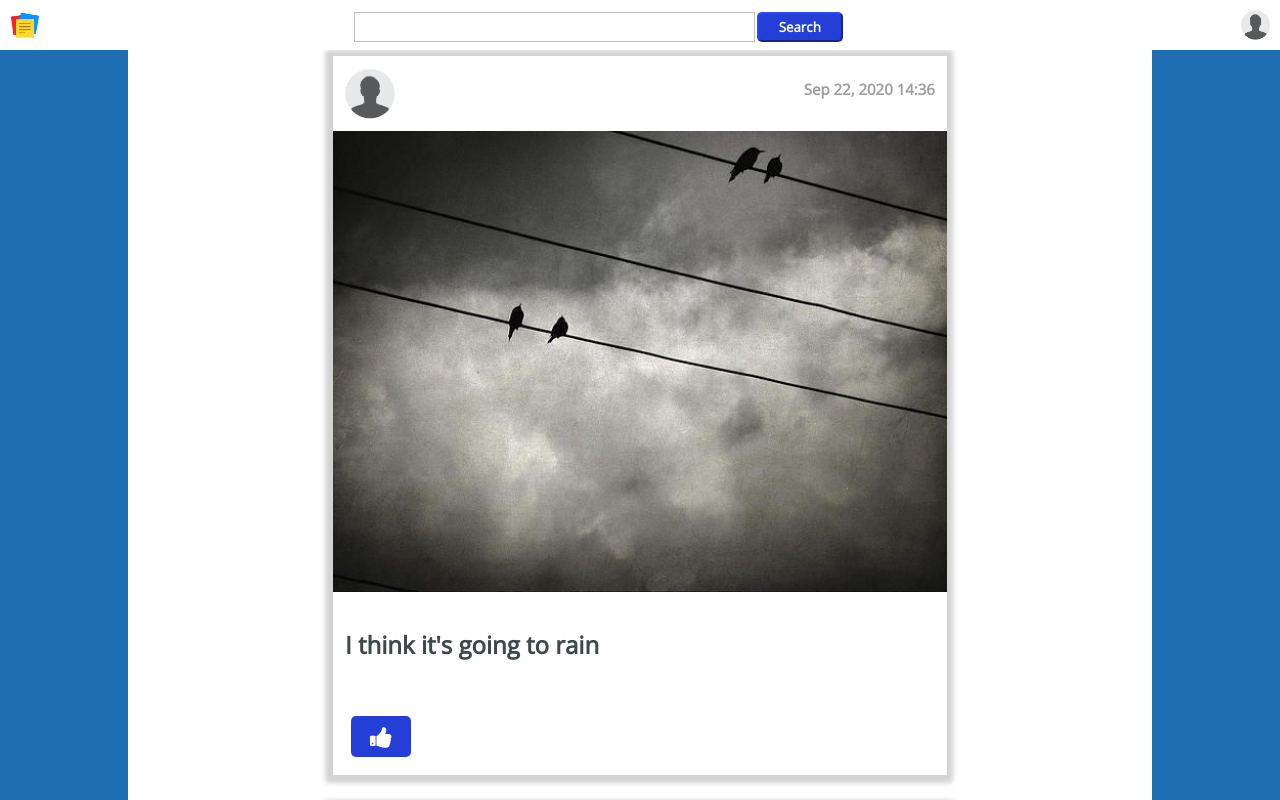
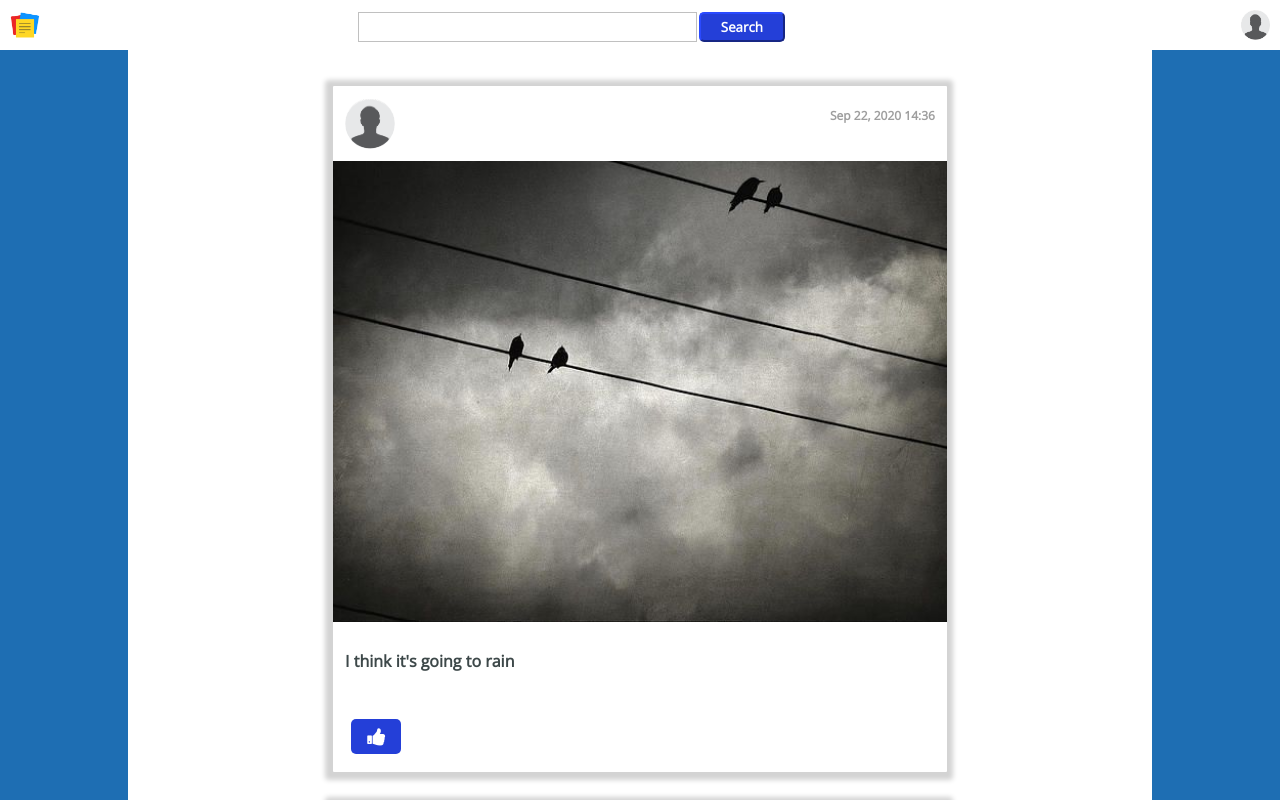
Before and after one commit to danverhans/WAD-2020-HW1, a plain HTML site: page index.html in a window 1280 px wide. Shown: the top 800 px of the page. Drawn offline with nearby package versions, Linux system fonts and the light colour scheme.

Commit message:
Minor changes

```diff
--- a/index.css
+++ b/index.css
@@ -4,7 +4,7 @@
 
 body {
     margin: 0;
-    padding: 0;
+    padding-top: 30px;
     background-color: #1e6eb3;
 }
 nav {
@@ -35,9 +35,9 @@ nav div img {
 nav input {
     box-sizing: border-box;
     height: 30px;
-    width: 70%;
+    width: 60%;
     margin: 0;
-    padding: 5px;
+    padding: 5px 0px 5px 0px;
     border: 1px solid silver;
 }
 .btn {
@@ -46,10 +46,10 @@ nav input {
     border: none;
     color: white; /* White text */
     padding: 4px 16px 4px 16px;
-    font-size: 24px; /* Set a font size */
+    font-size: 20px; /* Set a font size */
     cursor: pointer; /* Mouse pointer on hover */
     border-radius: 5px;
-    width : 60px;
+    width : 50px;
     margin: 3%;
   }
 nav button{
@@ -110,7 +110,7 @@ border-radius: 50px;
 }
 
 .container > div>div h1{
-    font-size: 15px;
+    font-size: 75%;
     float: right;
     color: #9e9e9e;
    margin-left: auto;
@@ -119,7 +119,7 @@ border-radius: 50px;
 
 .container > div p {
     text-align: left;
-    font-size: x-large;
+    font-size:100%;
     font-weight: bolder;
     color: #3d4849;
     padding: 2% 2% 2% 2%;
```
